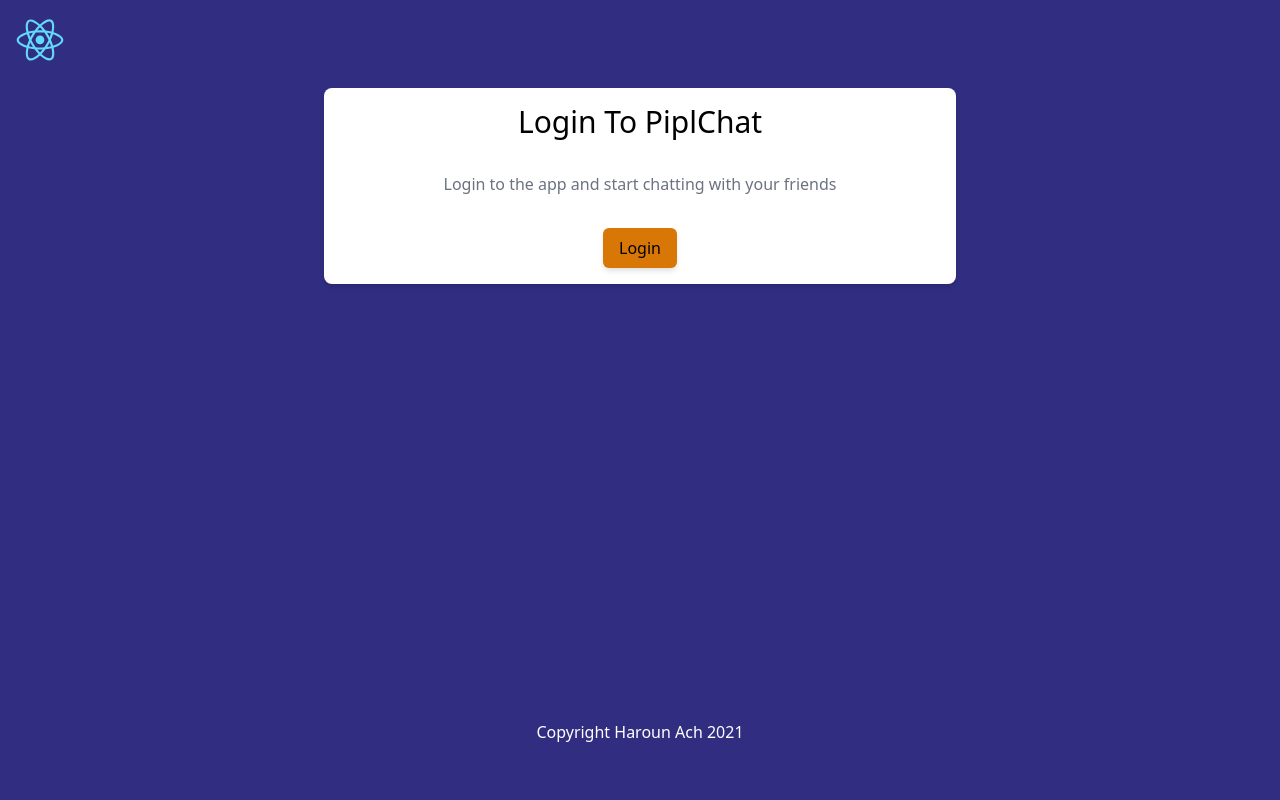
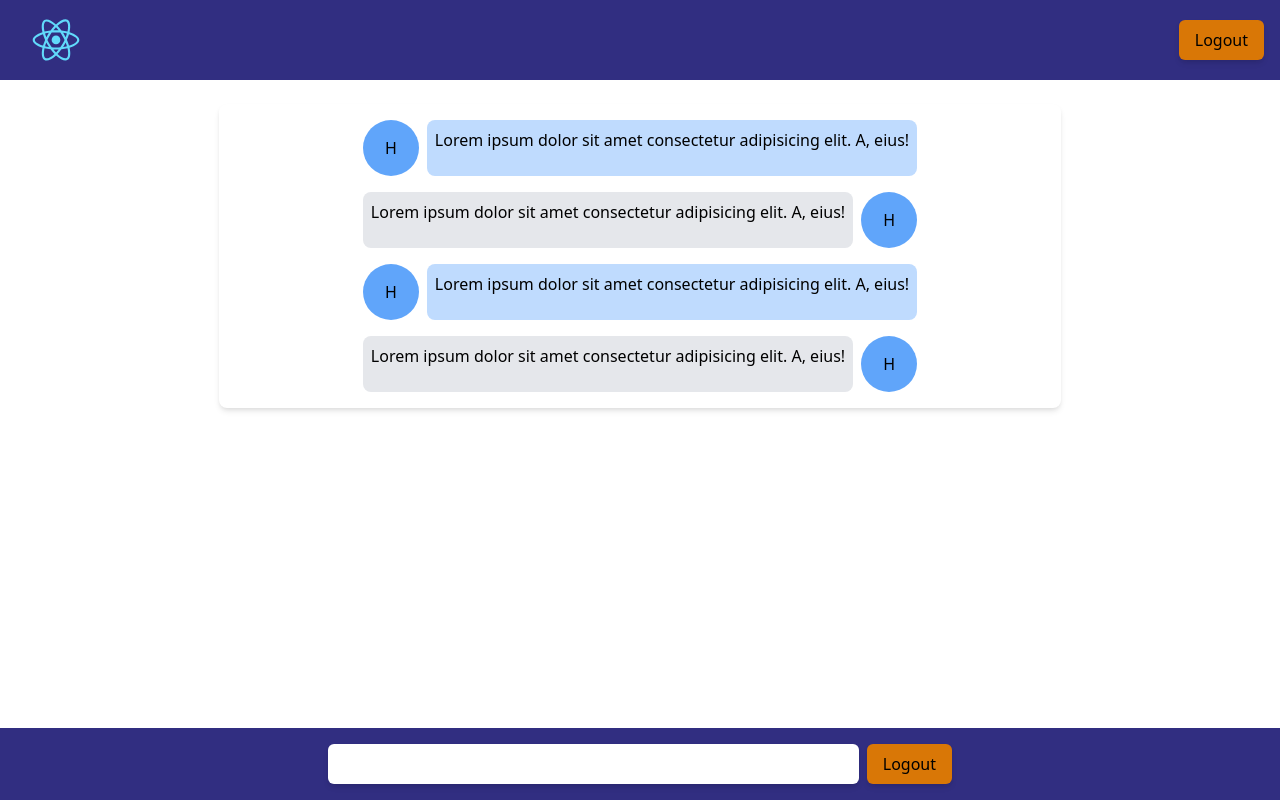
Before and after one commit to harounach/piplchat, a React (Create React App) app: page / in a window 1280 px wide. Built offline with nearby package versions, Linux system fonts and the light colour scheme.

Commit message:
Design chatroom page

```diff
--- a/src/App.js
+++ b/src/App.js
@@ -4,7 +4,7 @@ import ChatRoom from "./pages/ChatRoom";
 function App() {
   return (
     <div className="w-full h-full">
-      <Login />
+      <ChatRoom />
     </div>
   );
 }
--- a/src/pages/ChatRoom.js
+++ b/src/pages/ChatRoom.js
@@ -1,9 +1,79 @@
 import React from "react";
+import Logo from "../logo.svg";
 
 const ChatRoom = () => {
   return (
-    <div>
-      <h1>Chat Room</h1>
+    <div className="w-full h-full flex flex-col bg-white">
+      <header className="w-full h-20 flex items-center justify-between px-4 bg-indigo-900 mb-4">
+        <div>
+          <img className="w-20" src={Logo} alt="Logo" />
+        </div>
+        <button className="px-4 py-2 bg-yellow-600 rounded-md shadow-md">
+          Logout
+        </button>
+      </header>
+      <main className="w-full flex-grow flex justify-center items-start p-2">
+        <div className="w-8/12 shadow-md bg-white rounded-lg p-4 flex flex-col items-center gap-4">
+          {/* chat row sender */}
+          <div className="flex">
+            {/* avatar */}
+            <div className="w-14 h-14 bg-blue-400 rounded-full flex justify-center items-center flex-shrink-0 mr-2">
+              H
+            </div>
+            {/* Message */}
+            <p className="bg-blue-200 p-2 rounded-lg">
+              Lorem ipsum dolor sit amet consectetur adipisicing elit. A, eius!
+            </p>
+          </div>
+
+          {/* chat row recepient */}
+          <div className="flex flex-row-reverse">
+            {/* avatar */}
+            <div className="w-14 h-14 bg-blue-400 rounded-full flex justify-center items-center flex-shrink-0 ml-2">
+              H
+            </div>
+            {/* Message */}
+            <p className="bg-gray-200 p-2 rounded-lg">
+              Lorem ipsum dolor sit amet consectetur adipisicing elit. A, eius!
+            </p>
+          </div>
+
+          {/* chat row sender */}
+          <div className="flex">
+            {/* avatar */}
+            <div className="w-14 h-14 bg-blue-400 rounded-full flex justify-center items-center flex-shrink-0 mr-2">
+              H
+            </div>
+            {/* Message */}
+            <p className="bg-blue-200 p-2 rounded-lg">
+              Lorem ipsum dolor sit amet consectetur adipisicing elit. A, eius!
+            </p>
+          </div>
+
+          {/* chat row recepient */}
+          <div className="flex flex-row-reverse">
+            {/* avatar */}
+            <div className="w-14 h-14 bg-blue-400 rounded-full flex justify-center items-center flex-shrink-0 ml-2">
+              H
+            </div>
+            {/* Message */}
+            <p className="bg-gray-200 p-2 rounded-lg">
+              Lorem ipsum dolor sit amet consectetur adipisicing elit. A, eius!
+            </p>
+          </div>
+        </div>
+      </main>
+      <div className="flex justify-center p-4 bg-indigo-900">
+        <form action="" className="w-6/12 flex">
+          <input
+            type="text"
+            className="px-4 py-2 bg-white rounded-md shadow-md flex-grow w-24"
+          />
+          <button className="px-4 py-2 ml-2 bg-yellow-600 rounded-md shadow-md ">
+            Logout
+          </button>
+        </form>
+      </div>
     </div>
   );
 };
--- a/src/pages/Login.js
+++ b/src/pages/Login.js
@@ -4,7 +4,7 @@ import Logo from "../logo.svg";
 const Login = () => {
   return (
     <div className="w-full h-full flex flex-col bg-indigo-900">
-      <header className="w-full h-20 flex items-center">
+      <header className="w-full h-20 flex items-center justify-between px-4 mb-4">
         <div>
           <img className="w-20" src={Logo} alt="Logo" />
         </div>
```
